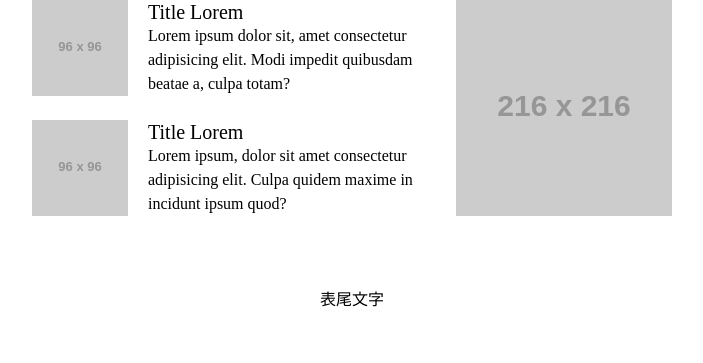
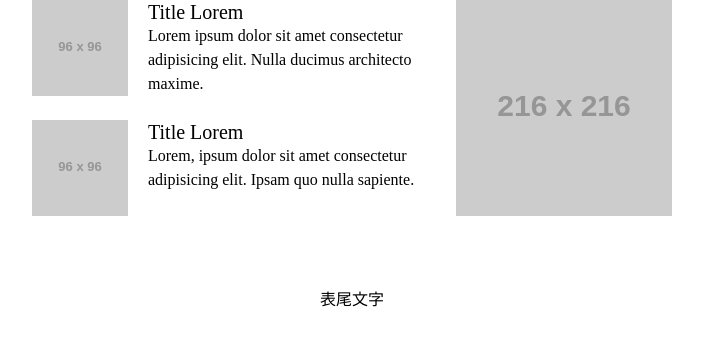
Before and after one commit to fred8196/webLayout-week1, a plain HTML site: page homework2/index.html in a window 1280 px wide. Shown: the whole page, without its empty margins (288-991 px from the left). Drawn offline with Linux system fonts and the light colour scheme; placeholder pictures from the web are drawn by us.

Commit message:
update lorem length

```diff
--- a/homework2/index.html
+++ b/homework2/index.html
@@ -17,8 +17,8 @@
               <div class="news-content">
                 <h2>Title Lorem</h2>
                 <p>
-                  Lorem ipsum dolor sit, amet consectetur adipisicing elit. Modi
-                  impedit quibusdam beatae a, culpa totam?
+                  Lorem ipsum dolor sit amet consectetur adipisicing elit. Nulla
+                  ducimus architecto maxime.
                 </p>
               </div>
             </li>
@@ -27,8 +27,8 @@
               <div class="news-content">
                 <h2>Title Lorem</h2>
                 <p>
-                  Lorem ipsum, dolor sit amet consectetur adipisicing elit.
-                  Culpa quidem maxime in incidunt ipsum quod?
+                  Lorem, ipsum dolor sit amet consectetur adipisicing elit.
+                  Ipsam quo nulla sapiente.
                 </p>
               </div>
             </li>
```
